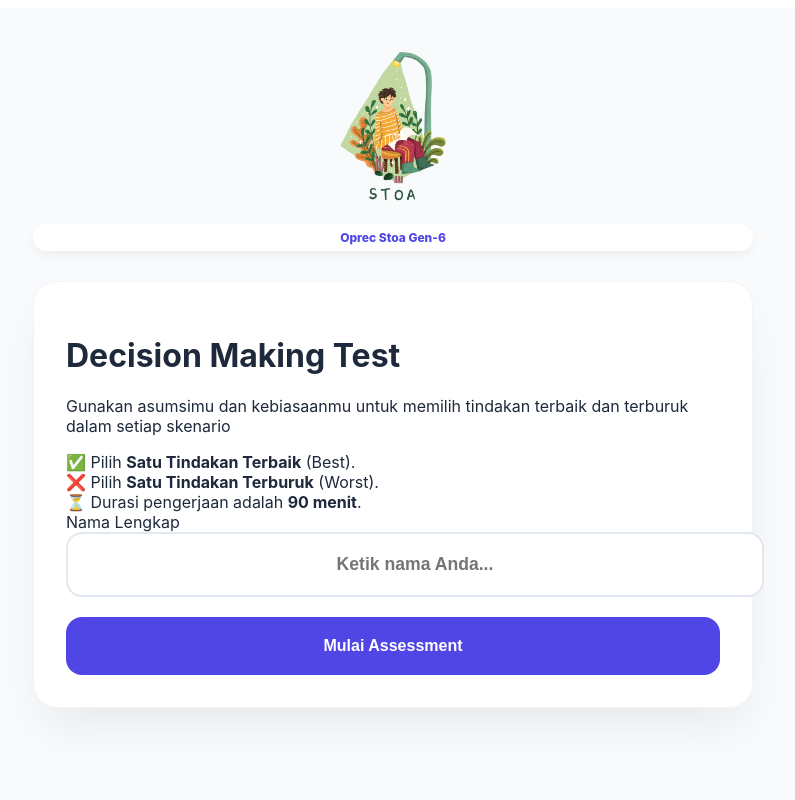
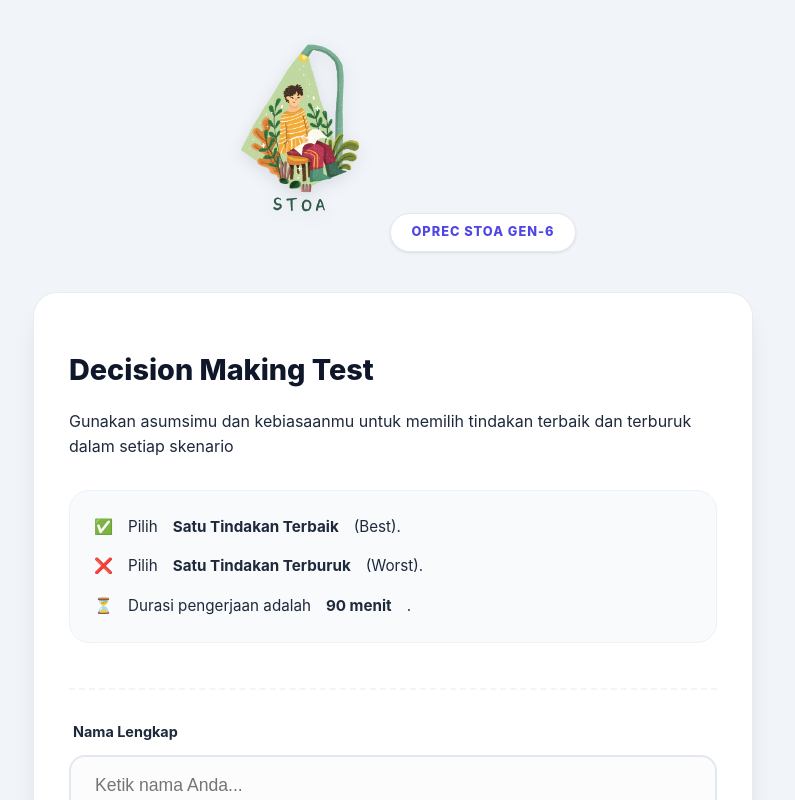
Before and after one commit to stoaspace-commits/sjt-assessment, a React (Create React App) app: page / in a window 1280 px wide. Shown: the top 800 px of the page, without its empty margins (247-1042 px from the left). Built offline with nearby package versions, Linux system fonts and the light colour scheme.

Commit message:
Update sjtStyles.css

```diff
--- a/src/sjtStyles.css
+++ b/src/sjtStyles.css
@@ -1,90 +1,377 @@
+/* --- Root Variables --- */
 :root {
   --primary: #4f46e5;
+  --primary-dark: #3730a3;
   --success: #10b981;
   --danger: #ef4444;
-  --text: #1e293b;
-  --bg: #f8fafc;
+  --warning: #f59e0b;
+  --text-main: #1e293b;
+  --text-muted: #64748b;
+  --bg-app: #f1f5f9;
+  --white: #ffffff;
+  --shadow-sm: 0 1px 3px rgba(0,0,0,0.1);
+  --shadow-md: 0 4px 6px -1px rgba(0,0,0,0.1), 0 2px 4px -1px rgba(0,0,0,0.06);
+  --shadow-lg: 0 20px 25px -5px rgba(0,0,0,0.1), 0 10px 10px -5px rgba(0,0,0,0.04);
+  --shadow-vibrant: 0 20px 40px -10px rgba(79, 70, 229, 0.2);
 }
 
-.main-wrapper { background: var(--bg); min-height: 100vh; padding: 40px 20px; font-family: 'Inter', sans-serif; color: var(--text); }
-.container { max-width: 720px; margin: 0 auto; }
+/* --- Base Styles --- */
+* { box-sizing: border-box; }
 
-/* LOGO & BADGE */
-.header-area { text-align: center; margin-bottom: 30px; }
-.app-logo { max-width: 160px; height: auto; margin-bottom: 12px; }
-.badge { background: #fff; padding: 6px 16px; border-radius: 50px; font-size: 0.75rem; font-weight: 800; color: var(--primary); box-shadow: 0 4px 10px rgba(0,0,0,0.05); }
+body { margin: 0; background-color: var(--bg-app); }
 
-/* CARDS & SHADOWS */
-.card { background: #fff; border-radius: 24px; padding: 32px; margin-bottom: 24px; border: 1px solid #f1f5f9; }
-.shadow-premium { box-shadow: 0 25px 50px -12px rgba(0, 0, 0, 0.08); }
-.shadow-vibrant { box-shadow: 0 30px 60px -12px rgba(79, 70, 229, 0.15); }
-.shadow-md { box-shadow: 0 4px 6px -1px rgba(0, 0, 0, 0.05); }
+.main-wrapper {
+  min-height: 100vh;
+  padding: 40px 20px;
+  font-family: 'Inter', -apple-system, sans-serif;
+  color: var(--text-main);
+  line-height: 1.6;
+}
 
-/* NEW BUTTON STYLE (Large & UI Friendly) */
-.sjt-options-v2 { display: flex; flex-direction: column; gap: 12px; margin-top: 20px; }
+.container {
+  max-width: 720px;
+  margin: 0 auto;
+}
+
+/* --- Header & Logo --- */
+.header-area {
+  text-align: center;
+  margin-bottom: 40px;
+}
+
+.app-logo {
+  max-width: 180px;
+  height: auto;
+  margin-bottom: 16px;
+  filter: drop-shadow(0 4px 8px rgba(0,0,0,0.1));
+}
+
+.badge {
+  display: inline-block;
+  background: var(--white);
+  padding: 8px 20px;
+  border-radius: 50px;
+  font-size: 0.8rem;
+  font-weight: 800;
+  color: var(--primary);
+  box-shadow: var(--shadow-sm);
+  border: 1px solid #e2e8f0;
+  text-transform: uppercase;
+  letter-spacing: 1px;
+}
+
+/* --- Card System (Premium Depth) --- */
+.card {
+  background: var(--white);
+  border-radius: 24px;
+  padding: 35px;
+  margin-bottom: 30px;
+  border: 1px solid rgba(226, 232, 240, 0.8);
+  position: relative;
+}
+
+.shadow-premium { box-shadow: var(--shadow-lg); }
+.shadow-vibrant { box-shadow: var(--shadow-vibrant); }
+.shadow-md { box-shadow: var(--shadow-md); }
+
+/* --- Intro Page Spacing Fix --- */
+.intro-card h1 {
+  font-size: 1.8rem;
+  font-weight: 800;
+  margin-bottom: 10px;
+  color: #0f172a;
+}
+
+.instructions-box {
+  background: #f8fafc;
+  padding: 24px;
+  border-radius: 20px;
+  margin: 30px 0 45px 0; /* Jarak bawah diperlebar (45px) agar tidak menempel ke Nama */
+  border: 1px solid #edf2f7;
+  text-align: left;
+}
+
+.ins-row {
+  display: flex;
+  gap: 15px;
+  margin-bottom: 15px;
+  font-size: 0.95rem;
+  align-items: center;
+}
+
+.ins-row:last-child { margin-bottom: 0; }
+
+.name-section {
+  padding-top: 30px;
+  border-top: 2px dashed #f1f5f9;
+  text-align: left;
+}
+
+.input-label {
+  display: block;
+  font-weight: 700;
+  margin-bottom: 12px;
+  color: var(--text-main);
+  font-size: 0.9rem;
+  padding-left: 4px;
+}
+
+.name-input-large {
+  width: 100%;
+  padding: 18px 24px;
+  border-radius: 16px;
+  border: 2px solid #e2e8f0;
+  font-size: 1.1rem;
+  margin-bottom: 25px;
+  transition: all 0.3s ease;
+  background: #fcfcfd;
+}
+
+.name-input-large:focus {
+  outline: none;
+  border-color: var(--primary);
+  background: var(--white);
+  box-shadow: 0 0 0 4px rgba(79, 70, 229, 0.1);
+}
+
+/* --- Buttons --- */
+.btn-main {
+  background: var(--primary);
+  color: var(--white);
+  border: none;
+  padding: 20px;
+  border-radius: 18px;
+  width: 100%;
+  font-weight: 800;
+  font-size: 1.1rem;
+  cursor: pointer;
+  transition: all 0.3s cubic-bezier(0.175, 0.885, 0.32, 1.275);
+}
+
+.btn-main:hover {
+  transform: translateY(-3px);
+  background: var(--primary-dark);
+  box-shadow: 0 15px 30px -5px rgba(79, 70, 229, 0.4);
+}
+
+.btn-secondary {
+  background: #f1f5f9;
+  color: var(--text-muted);
+  border: none;
+  padding: 14px 24px;
+  border-radius: 12px;
+  font-weight: 700;
+  cursor: pointer;
+  margin-top: 20px;
+}
+
+/* --- Assessment UI (Options) --- */
+.question-card-v2 {
+  padding: 25px;
+}
+
+.q-meta {
+  display: flex;
+  justify-content: space-between;
+  margin-bottom: 15px;
+}
+
+.q-number {
+  font-weight: 800;
+  color: var(--primary);
+  font-size: 0.85rem;
+  text-transform: uppercase;
+}
+
+.q-tag {
+  background: #eef2ff;
+  color: var(--primary);
+  padding: 4px 12px;
+  border-radius: 6px;
+  font-size: 0.75rem;
+  font-weight: 800;
+}
+
+.q-scenario {
+  font-size: 1.1rem;
+  font-weight: 600;
+  margin-bottom: 25px;
+  line-height: 1.5;
+}
+
+.sjt-options-v2 {
+  display: flex;
+  flex-direction: column;
+  gap: 16px;
+}
+
 .sjt-item-v2 {
-  display: flex; flex-direction: column; background: #fff; border: 2px solid #f1f5f9;
-  border-radius: 20px; overflow: hidden; transition: 0.3s;
+  border: 2px solid #f1f5f9;
+  border-radius: 20px;
+  overflow: hidden;
+  transition: all 0.2s ease;
+  background: var(--white);
 }
-.sjt-content-v2 { padding: 16px; display: flex; gap: 12px; align-items: flex-start; }
-.letter-box { background: #f1f5f9; padding: 4px 10px; border-radius: 8px; font-weight: 800; font-size: 0.8rem; }
-.sjt-content-v2 p { margin: 0; font-size: 0.95rem; font-weight: 500; line-height: 1.5; }
 
-/* ACTION BUTTONS (BEST/WORST) */
-.sjt-actions-v2 { display: flex; border-top: 1px solid #f1f5f9; }
+.sjt-content-v2 {
+  padding: 20px;
+  display: flex;
+  gap: 15px;
+}
+
+.letter-box {
+  background: #f1f5f9;
+  color: var(--text-main);
+  width: 32px;
+  height: 32px;
+  display: flex;
+  align-items: center;
+  justify-content: center;
+  border-radius: 8px;
+  font-weight: 800;
+  flex-shrink: 0;
+}
+
+.sjt-content-v2 p { margin: 0; font-size: 1rem; font-weight: 500; }
+
+.sjt-actions-v2 {
+  display: flex;
+  border-top: 1px solid #f1f5f9;
+  background: #fafafa;
+}
+
 .action-btn {
-  flex: 1; padding: 14px; border: none; background: #fff; font-weight: 800;
-  font-size: 0.75rem; cursor: pointer; transition: 0.2s; letter-spacing: 1px;
+  flex: 1;
+  padding: 15px;
+  border: none;
+  font-weight: 800;
+  font-size: 0.8rem;
+  cursor: pointer;
+  transition: 0.2s;
+  letter-spacing: 1px;
+  background: transparent;
 }
+
 .b-btn { color: var(--success); border-right: 1px solid #f1f5f9; }
 .w-btn { color: var(--danger); }
 
-/* ACTIVE STATE FOR BUTTONS */
-.b-btn.active { background: var(--success); color: #fff; }
-.w-btn.active { background: var(--danger); color: #fff; }
+/* Selection States */
+.action-btn.active { color: var(--white); }
+.b-btn.active { background: var(--success); }
+.w-btn.active { background: var(--danger); }
 
-/* ITEM HIGHLIGHTS */
-.is-best { border-color: var(--success); background: #f0fdf4; }
-.is-worst { border-color: var(--danger); background: #fef2f2; }
+.is-best { border-color: var(--success); box-shadow: 0 4px 12px rgba(16, 185, 129, 0.1); }
+.is-worst { border-color: var(--danger); box-shadow: 0 4px 12px rgba(239, 68, 68, 0.1); }
 
-/* RESULT VIEW PREMIUM (NOT FLAT) */
-.result-card-premium { text-align: center; border: 2px solid #e0e7ff; background: linear-gradient(180deg, #ffffff 0%, #f9faff 100%); }
+/* --- Sticky Header --- */
+.sticky-header {
+  position: sticky;
+  top: 15px;
+  z-index: 100;
+  background: rgba(255, 255, 255, 0.9);
+  backdrop-filter: blur(12px);
+  border-radius: 20px;
+  margin-bottom: 30px;
+  overflow: hidden;
+  border: 1px solid rgba(255, 255, 255, 0.3);
+}
+
+.nav-top { padding: 15px 25px; display: flex; justify-content: space-between; align-items: center; }
+.nav-user { font-weight: 800; font-size: 0.9rem; }
+.nav-timer { font-family: monospace; font-size: 1.1rem; font-weight: 800; background: #000; color: #fff; padding: 4px 12px; border-radius: 8px; }
+.nav-timer.urgent { background: var(--danger); animation: pulse 1s infinite; }
+
+.nav-progress { height: 8px; background: #e2e8f0; }
+.nav-fill { height: 100%; background: var(--primary); transition: width 0.4s ease; }
+
+/* --- Results Page (Premium) --- */
+.result-card-premium {
+  text-align: center;
+  background: linear-gradient(180deg, #ffffff 0%, #f8faff 100%);
+}
+
 .success-icon-circle {
-  width: 60px; height: 60px; background: var(--success); color: #fff;
-  border-radius: 50%; display: flex; align-items: center; justify-content: center;
-  margin: 0 auto 15px; font-size: 1.8rem; box-shadow: 0 10px 20px rgba(16, 185, 129, 0.3);
+  width: 80px;
+  height: 80px;
+  background: var(--success);
+  color: var(--white);
+  border-radius: 50%;
+  display: flex;
+  align-items: center;
+  justify-content: center;
+  margin: 0 auto 20px;
+  font-size: 2.5rem;
+  box-shadow: 0 10px 25px rgba(16, 185, 129, 0.3);
 }
+
 .screenshot-banner {
-  background: #fffbeb; border: 2px dashed #f59e0b; border-radius: 16px;
-  padding: 16px; margin: 24px 0; display: flex; align-items: center; gap: 15px; text-align: left;
+  background: #fffbeb;
+  border: 2px dashed #f59e0b;
+  border-radius: 20px;
+  padding: 20px;
+  margin: 30px 0;
+  display: flex;
+  align-items: center;
+  gap: 20px;
+  text-align: left;
 }
-.results-container { text-align: left; margin: 30px 0; }
-.result-row-premium { margin-bottom: 18px; }
-.result-meta { display: flex; justify-content: space-between; margin-bottom: 6px; font-weight: 800; font-size: 0.85rem; }
-.code-tag { color: var(--primary); background: #eef2ff; padding: 2px 8px; border-radius: 6px; }
-.bar-container { height: 12px; background: #e5e7eb; border-radius: 20px; overflow: hidden; }
-.bar-fill { height: 100%; background: var(--primary); border-radius: 20px; transition: 1s cubic-bezier(0.1, 0.5, 0.1, 1); }
 
-/* INPUTS & MAIN BUTTONS */
-.name-input-large {
-  width: 100%; padding: 20px; border-radius: 16px; border: 2px solid #e2e8f0;
-  font-size: 1.1rem; margin-bottom: 20px; text-align: center; font-weight: 600;
+.results-container {
+  text-align: left;
+  margin-top: 40px;
 }
-.btn-main {
-  background: var(--primary); color: #fff; border: none; padding: 20px;
-  border-radius: 16px; width: 100%; font-weight: 800; font-size: 1rem; cursor: pointer; transition: 0.3s;
+
+.result-row-premium { margin-bottom: 25px; }
+
+.result-meta {
+  display: flex;
+  justify-content: space-between;
+  margin-bottom: 10px;
+  font-weight: 800;
 }
-.btn-main:hover { transform: translateY(-3px); filter: brightness(1.1); }
 
-/* STICKY NAV */
-.sticky-header {
-  position: sticky; top: 10px; background: rgba(255,255,255,0.9);
-  backdrop-filter: blur(10px); z-index: 100; border-radius: 16px; margin-bottom: 25px;
-  border: 1px solid #e2e8f0; overflow: hidden;
+.code-tag {
+  color: var(--primary);
+  background: #eef2ff;
+  padding: 4px 12px;
+  border-radius: 8px;
+  font-size: 0.8rem;
 }
-.nav-top { padding: 14px 20px; display: flex; justify-content: space-between; font-weight: 800; font-size: 0.85rem; }
-.nav-fill { height: 6px; background: var(--primary); transition: 0.3s; }
 
-/* ANIMATION */
-.animate-in { animation: fadeInUp 0.6s ease-out; }
-@keyframes fadeInUp { from { opacity: 0; transform: translateY(20px); } to { opacity: 1; transform: translateY(0); } }
+.score-text { font-size: 1.1rem; }
+
+.bar-container {
+  height: 14px;
+  background: #e2e8f0;
+  border-radius: 50px;
+  overflow: hidden;
+}
+
+.bar-fill {
+  height: 100%;
+  background: linear-gradient(90deg, var(--primary) 0%, #818cf8 100%);
+  border-radius: 50px;
+  transition: width 1.5s cubic-bezier(0.1, 0.5, 0.1, 1);
+}
+
+/* --- Animations --- */
+.animate-in { animation: fadeInUp 0.6s ease-out forwards; }
+
+@keyframes fadeInUp {
+  from { opacity: 0; transform: translateY(30px); }
+  to { opacity: 1; transform: translateY(0); }
+}
+
+@keyframes pulse {
+  0% { opacity: 1; }
+  50% { opacity: 0.7; }
+  100% { opacity: 1; }
+}
+
+/* --- Mobile Responsive --- */
+@media (max-width: 600px) {
+  .card { padding: 25px 20px; }
+  .q-scenario { font-size: 1rem; }
+  .sjt-content-v2 { padding: 15px; }
+  .action-btn { padding: 18px 10px; font-size: 0.75rem; }
+}
```
